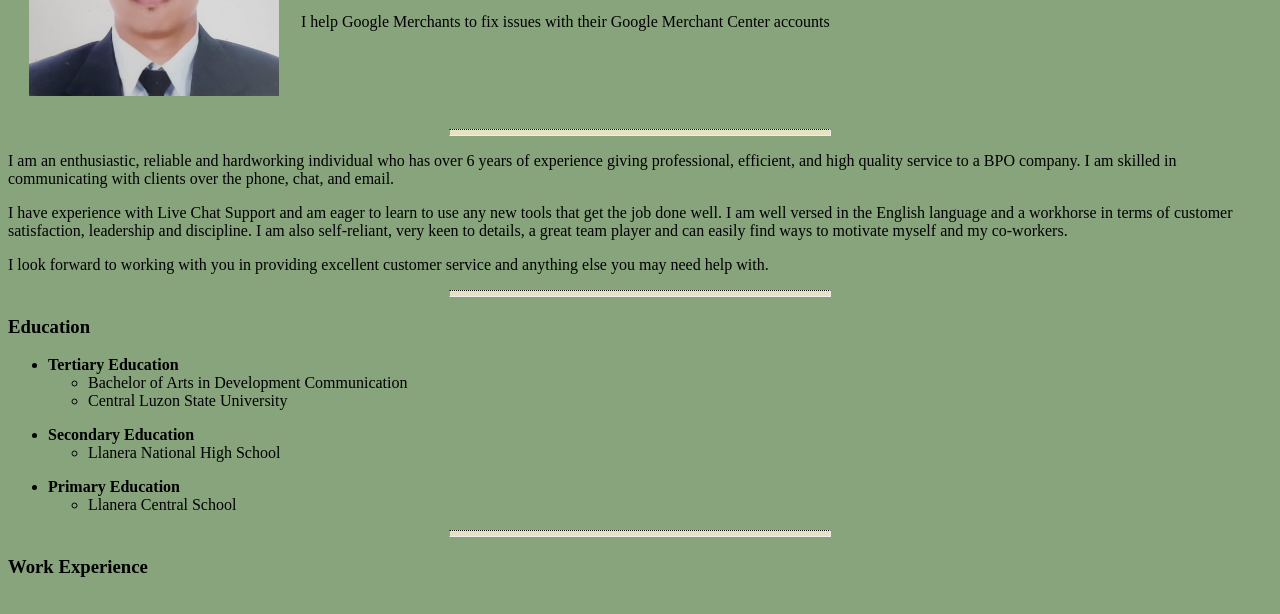
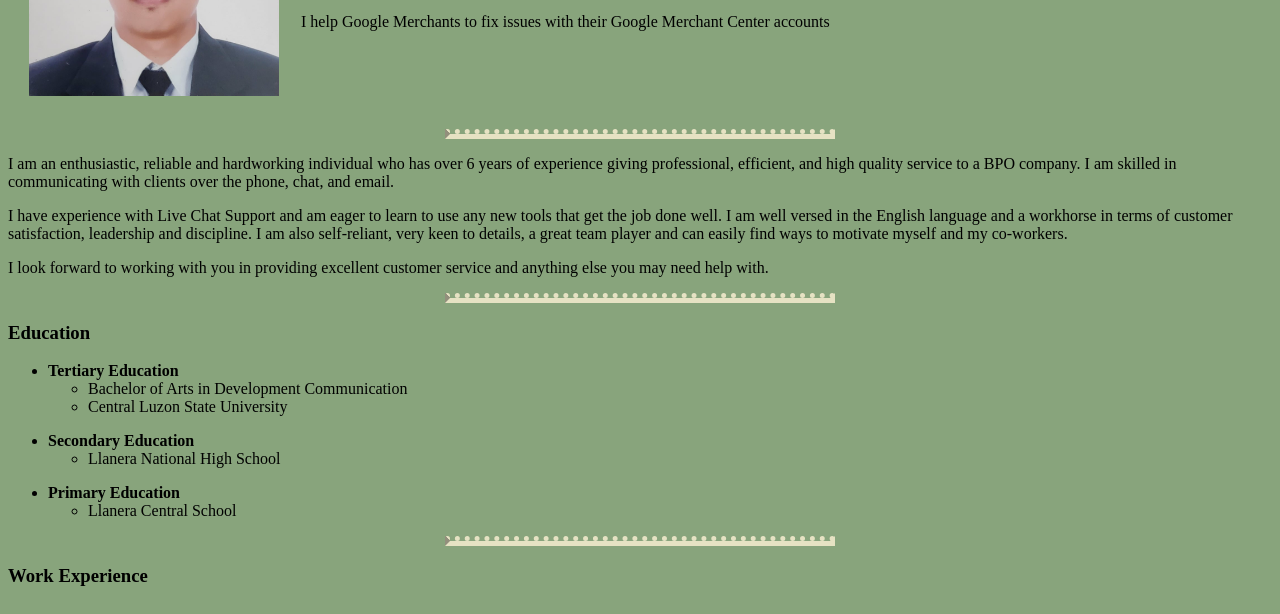
Before and after one commit to jerickomartin/cv, a plain HTML site: page index.html in a window 1280 px wide. Shown: the part 183-797 px from the top of the page. Drawn offline with Linux system fonts and the light colour scheme.

Commit message:
Update index.html

```diff
--- a/index.html
+++ b/index.html
@@ -4,18 +4,23 @@
 <head>
   <meta charset="utf-8">
   <title>Jericko's Personal Site</title>
+
   <style>
+
     body {
       background-color: #88A47C;
     }
     hr {
-      background-color: #E6E2C3;
       border-top-style: dotted;
+      border-color: #E6E2C3;
+      border-width: 5px;
       width: 30%;
-      height: 5px;
+    }
 
-      img {
+     img {
         size: 200px;
+    }
+
   </style>
 </head>
 
```
